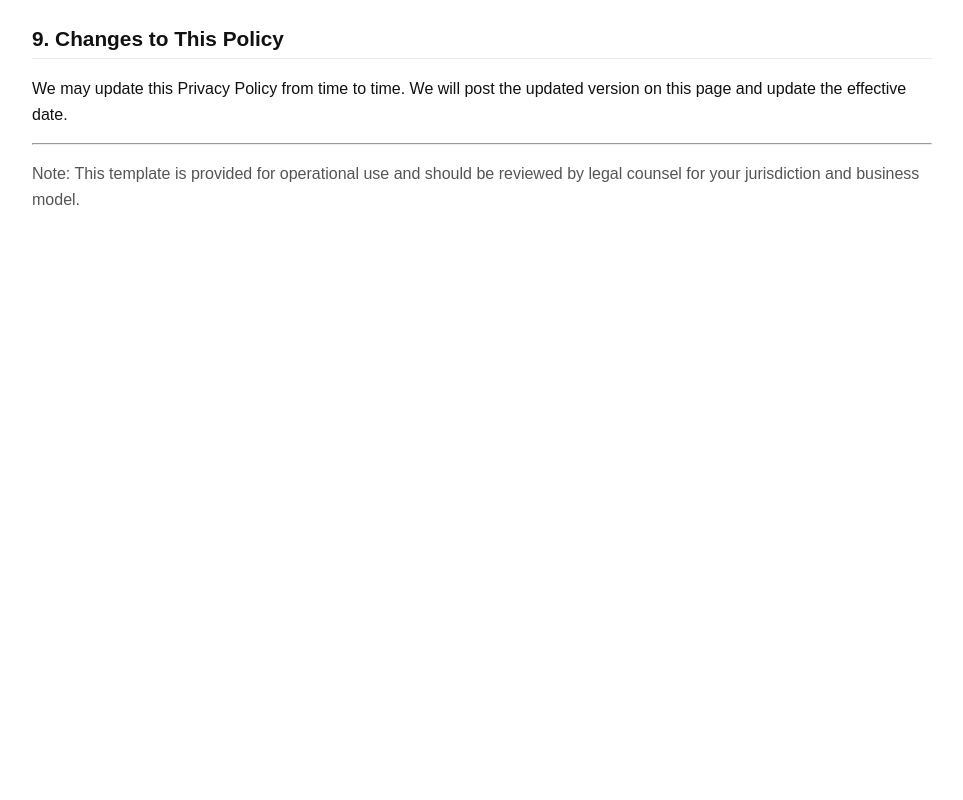
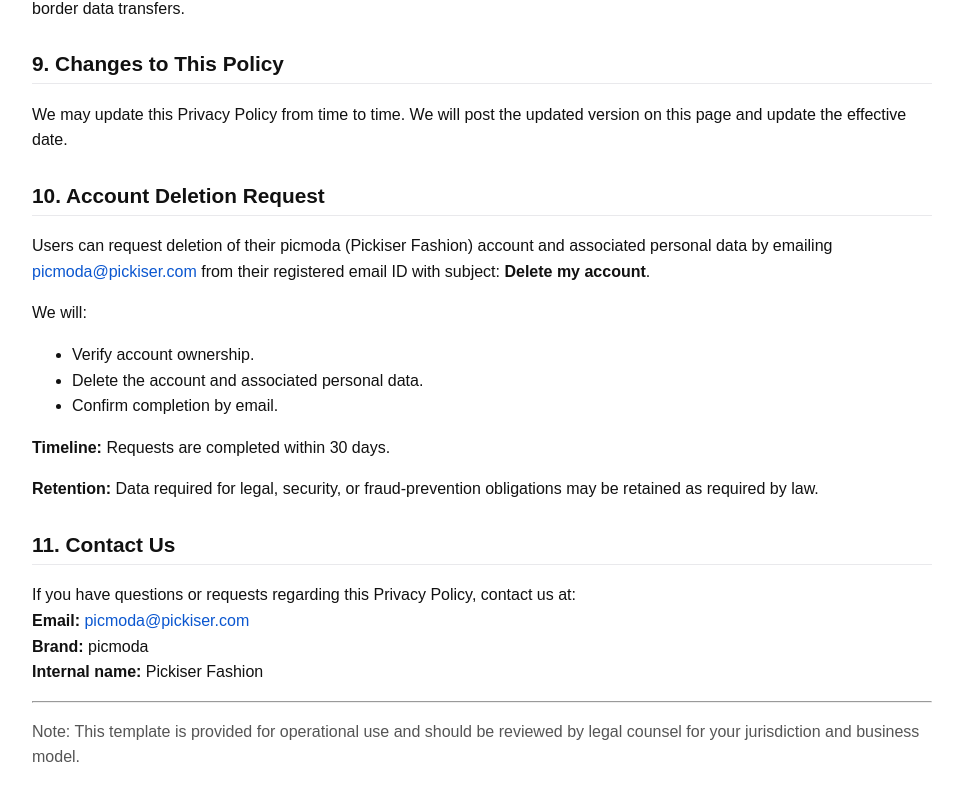
Before and after one commit to officialanurag/pickiser, a plain HTML site: page picmoda-privacy-policy.html in a window 1280 px wide. Shown: the part 1994-2794 px from the top of the page, without its empty margins (158-1121 px from the left). Before the commit the page ends 2286 px from the top, so only its background shows below. Drawn offline with Linux system fonts and the light colour scheme.

Commit message:
Update privacy policy for picmoda branding

```diff
--- a/picmoda-privacy-policy.html
+++ b/picmoda-privacy-policy.html
@@ -3,8 +3,8 @@
 <head>
   <meta charset="utf-8" />
   <meta name="viewport" content="width=device-width, initial-scale=1" />
-  <title>Privacy Policy - Pickiser Fashion</title>
-  <meta name="description" content="Privacy Policy for Pickiser Fashion mobile application." />
+  <title>Privacy Policy - picmoda</title>
+  <meta name="description" content="Privacy Policy for picmoda mobile application (internally Pickiser Fashion)." />
   <style>
     :root { --fg:#111; --muted:#555; --bg:#fff; --card:#f7f7f8; --link:#0b57d0; }
     body { margin:0; font-family: Arial, Helvetica, sans-serif; color:var(--fg); background:var(--bg); line-height:1.6; }
@@ -25,12 +25,13 @@
     <h1>Privacy Policy</h1>
     <p class="meta">
       <strong>Effective date:</strong> March 11, 2026<br />
-      <strong>App:</strong> Pickiser Fashion (Android/iOS)
+      <strong>Public app name:</strong> picmoda (Android/iOS)<br />
+      <strong>Internal app name:</strong> Pickiser Fashion
     </p>
 
     <div class="card">
       <p>
-        This Privacy Policy explains how Pickiser Fashion ("we", "our", or "us")
+        This Privacy Policy explains how picmoda ("we", "our", or "us")
         collects, uses, and protects your information when you use our mobile app.
       </p>
     </div>
@@ -114,14 +115,32 @@
       We may update this Privacy Policy from time to time. We will post the updated version
       on this page and update the effective date.
     </p>
-<!--
-    <h2>10. Contact Us</h2>
+
+    <h2>10. Account Deletion Request</h2>
+    <p>
+      Users can request deletion of their picmoda (Pickiser Fashion) account and associated personal data by emailing
+      <a href="mailto:picmoda@pickiser.com">picmoda@pickiser.com</a>
+      from their registered email ID with subject: <strong>Delete my account</strong>.
+    </p>
+    <p>We will:</p>
+    <ul>
+      <li>Verify account ownership.</li>
+      <li>Delete the account and associated personal data.</li>
+      <li>Confirm completion by email.</li>
+    </ul>
+    <p><strong>Timeline:</strong> Requests are completed within 30 days.</p>
+    <p>
+      <strong>Retention:</strong> Data required for legal, security, or fraud-prevention obligations
+      may be retained as required by law.
+    </p>
+
+    <h2>11. Contact Us</h2>
     <p>
       If you have questions or requests regarding this Privacy Policy, contact us at:<br />
-      <strong>Email:</strong> <a href="mailto:support@pickiserfashion.com">support@pickiserfashion.com</a><br />
-      <strong>Company:</strong> Pickiser Fashion<br />
-      <strong>Website:</strong> <a href="https://www.pickiserfashion.com">https://www.pickiserfashion.com</a>
-    </p> -->
+      <strong>Email:</strong> <a href="mailto:picmoda@pickiser.com">picmoda@pickiser.com</a><br />
+      <strong>Brand:</strong> picmoda<br />
+      <strong>Internal name:</strong> Pickiser Fashion
+    </p>
 
     <hr />
     <p class="meta">
```
